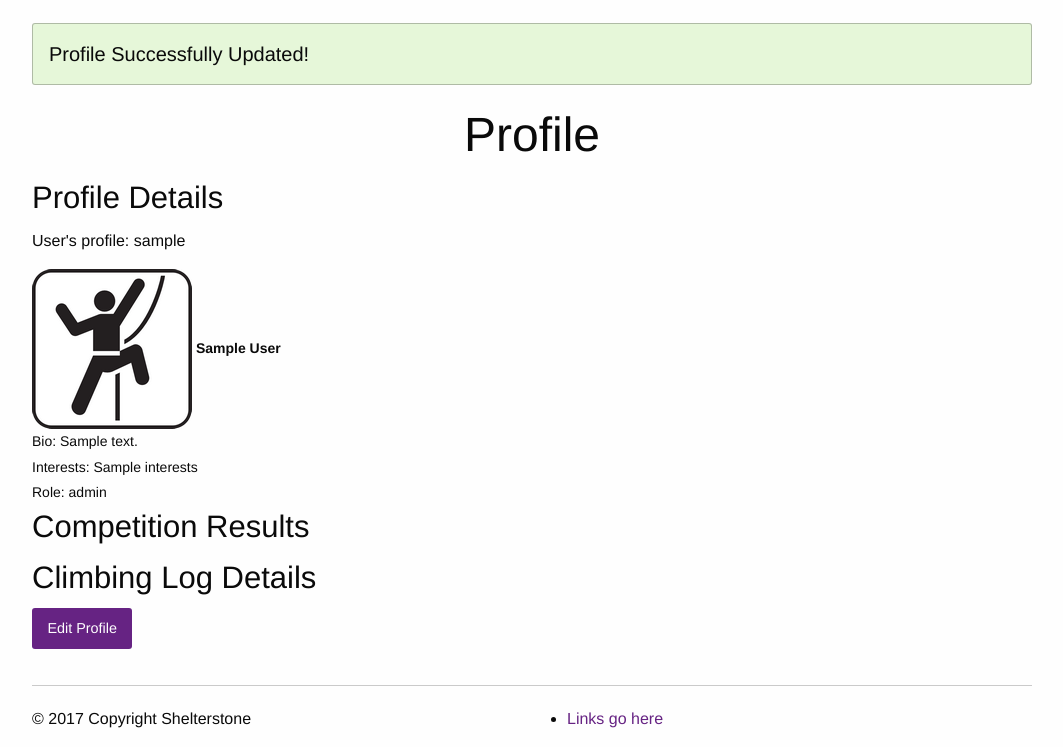
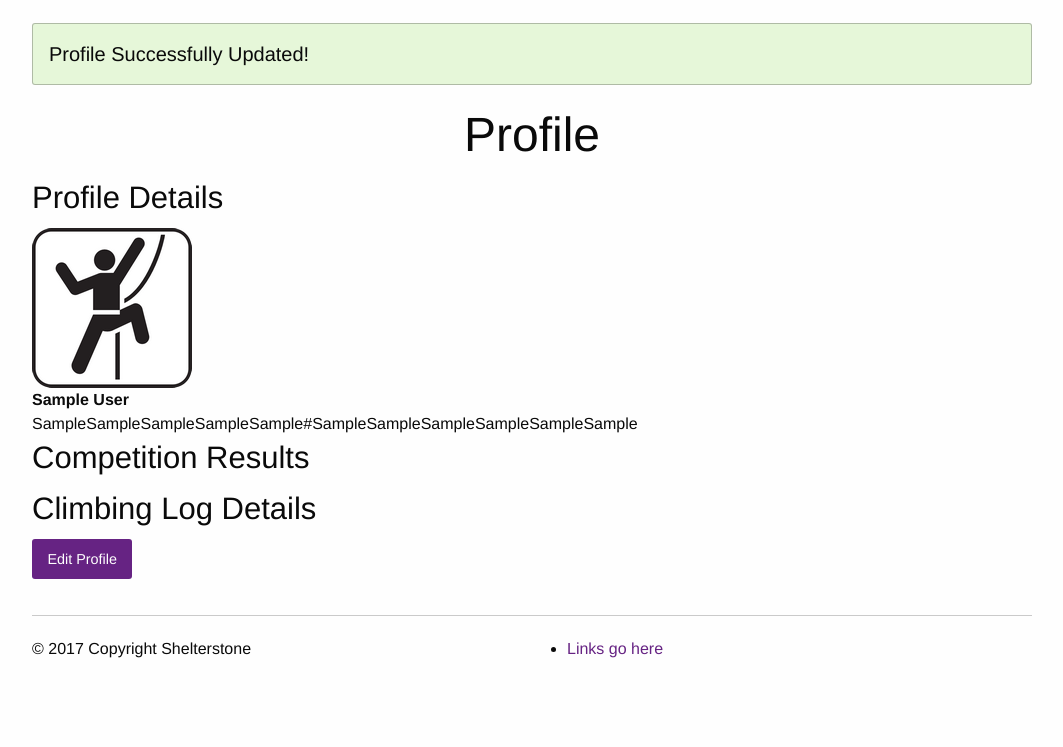
Before and after one commit to Taity-mini/Shelterstone, a PHP site: template views/pages/profile.php in a window 1280 px wide. Shown: the part 422-1169 px from the top of the page, without its empty margins (108-1171 px from the left). After the commit the page ends 1080 px from the top, so only its background shows below. Run offline with PHP 8.4, Linux system fonts and the light colour scheme; the visitor is signed in with stand-in values (Sample User, id 1); the template is opened without the code that fills it: most values are stand-ins (such as "Sample title", 1, 10 or a date in 2020); some libraries are stand-ins or nearby versions.

Commit message:
User profile display *Updated display profile fields *Clear and simple layout

```diff
--- a/models/users.php
+++ b/models/users.php
@@ -814,6 +814,50 @@
         }
     }
 
+    //Profile functions
+
+    //Display flag (YES/NO) on profile
+    public function displayFlag($field)
+    {
+        if ($field) {
+            return "Yes";
+        } else {
+            return "No";
+        }
+    }
+
+    //Display profile field in div:
+    public function displayField($field, $description)
+    {
+        $output = '
+            <div class="row collapse">
+                <div class="small-2  columns">
+                <span class="prefix">' . $description . '</span>
+            </div>
+            <div class="small-10  columns">
+               ' . $field . '
+            </div>
+        </div>
+        ';
+        return $output;
+    }
+
+
+    //Display profile field in div:
+    public function displayLinkField($field, $description)
+    {
+        $output = '
+            <div class="row collapse">
+                <div class="small-2  columns">
+                <span class="prefix">' . $description . '</span>
+            </div>
+            <div class="small-10  columns">
+               <a href="' . $field . '">Profile</a>
+            </div>
+        </div>
+        ';
+        return $output;
+    }
 
     //Login Function
     public function Login($userID, $password, $conn)
@@ -866,7 +910,7 @@
 
     //Validation Functions
 
-    public function isInputValid($conn, $email, $firstName, $lastName, $bio, $interests,$link, $certifications)
+    public function isInputValid($conn, $email, $firstName, $lastName, $bio, $interests, $link, $certifications)
     {
         if ($this->isEmailValid($email)
             && $this->isFirstNameValid($firstName)
--- a/views/pages/profile.php
+++ b/views/pages/profile.php
@@ -19,31 +19,40 @@
 ?>
 
 
-
-<h1 class="pageTitle" >Profile</h1>
+<h1 class="pageTitle">Profile</h1>
 
 <h3>Profile Details</h3>
-<p>User's profile: <?=$profile->getUsername()?></p>
 
-<label>
-    <img src="<?= $_SESSION['domain']?>/img/profile.png"/>
-   <b> <?= $profile->getFullName(); ?></b>
-</label>
-<label>
-    Bio:
-    <?= $profile->getBio(); ?>
-</label>
-<label>
-    Interests:
-    <?= $profile->getInterests(); ?>
-</label>
-<label>
-    Role:
-    <?= $profile->getRole(); ?>
-</label>
+<div class="row collapse large-centered">
+    <img src="<?= $_SESSION['domain'] ?>/img/profile.png"/>
+</div>
+<div class="row collapse large-centered">
+    <b> <?= $profile->getFullName(); ?></b>
+</div>
+
+
+<?php
+//Display Profile fields
+
+echo($profile->displayField($profile->getUsername(), "Username:"));
+echo($profile->displayField($profile->getCreatedDate(), "Registered Date:"));
+echo($profile->displayField($profile->getModifiedDate(), "Last Modified Date:"));
+echo($profile->displayField($profile->getBio(), "Bio:"));
+echo($profile->displayField($profile->getInterests(), "Interests:"));
+echo($profile->displayLinkField($profile->getLink(), "Facebook/Website:"));
+echo($profile->displayField($profile->getRole(), "Role"));
+echo($profile->displayField($profile->getCertifications(), "Certifications"));
+
+//Profile Flags
+echo($profile->displayField($profile->displayFlag($profile->isDriver($conn)), "Driver"));
+echo($profile->displayField($profile->displayFlag($profile->isApproved($conn)), "Approved"));
+echo($profile->displayField($profile->displayFlag($profile->isAccredited($conn)), "Accredited"));
+echo($profile->displayField($profile->displayFlag($profile->isBanned($conn)), "Banned:"));
+?>
+
 
 <h3>Competition Results</h3>
 
 <h3>Climbing Log Details</h3>
 
-<a href="/profile/edit/<?=$profile->getUserID()?>" class="button">Edit Profile</a>
+<a href="/profile/edit/<?= $profile->getUserID() ?>" class="button">Edit Profile</a>
```
